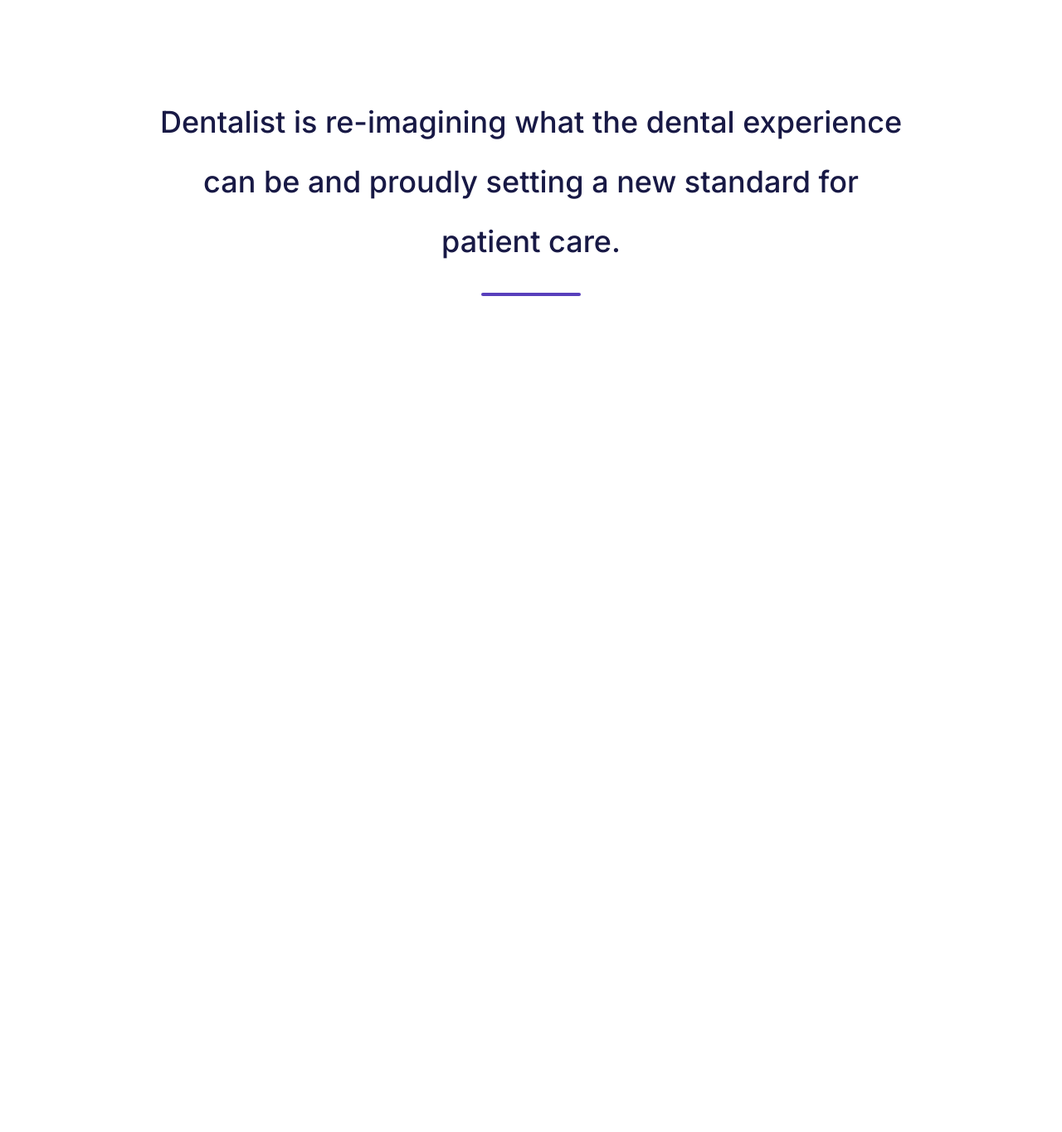
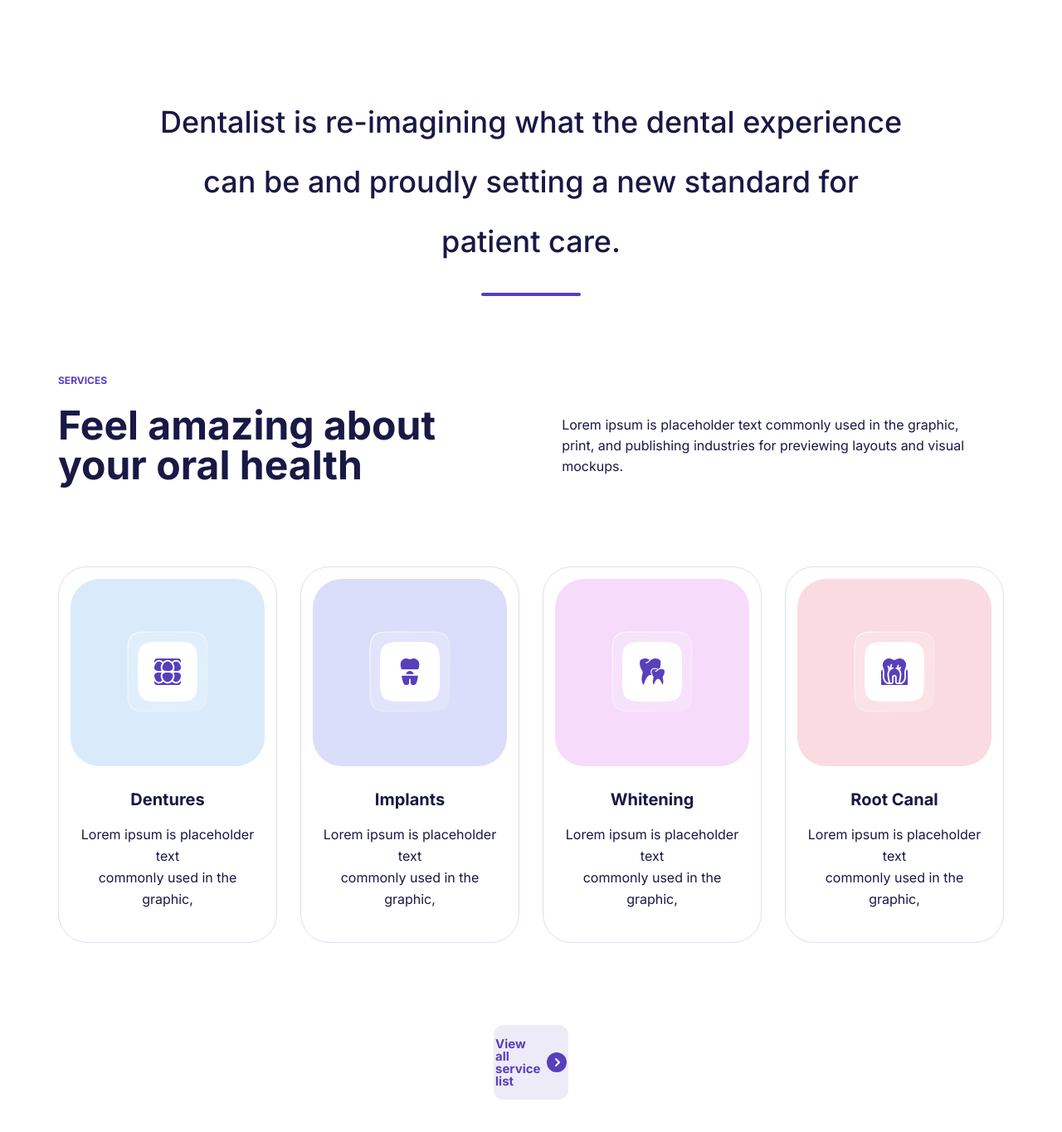
Before and after one commit to Wario-ajs/Dentalist-Page, a plain HTML site: page index.html in a window 1280 px wide. Shown: the part 845-2210 px from the top of the page at 83% size. Before the commit the page ends 1232 px from the top, so only its background shows below. Drawn offline with Linux system fonts and the light colour scheme.

Commit message:
Creating the services section on main, and adding adicional pages

```diff
--- a/assets/CSS/styles/main.css
+++ b/assets/CSS/styles/main.css
@@ -111,3 +111,108 @@
     padding-bottom: 0.5em;
     line-height: 200%;
 }
+
+/*======Services======*/
+
+.services {
+    padding: 3em 5em;
+}
+
+.services__title {
+    font-size: 12px;
+    font-weight: 700;
+    color: var(--roxo);
+    padding: 2em 0;
+}
+
+.services__subtitle--wrap {
+    display: flex;
+    justify-content: space-between;
+    align-items: center;
+    padding-bottom: 7em;
+}
+
+.services__subtitle {
+    font-size: 48px;
+    font-weight: 700;
+}
+
+.services__description {
+    font-size: 16px;
+    line-height: 156%;
+    padding-right: 3em;
+}
+
+.services__list {
+    display: flex;
+    justify-content: center;
+    gap: 2em;
+}
+
+.services__list--item {
+    text-align: center;
+    border-radius: 35px;
+    border: 1px solid #DBDEFA;
+    padding: 1em;
+    margin-bottom: 6em;
+    cursor: pointer;
+}
+
+.services__list--item:hover {
+    border: none;
+    box-shadow: 0px 64px 96px rgba(24, 25, 69, 0.05);
+}
+
+.list__img--container {
+    padding: 4.5em 3em;
+    border-radius: 35px;
+}
+
+.dentures {
+    background-color: var(--azul-claro);
+}
+
+.implants {
+    background-color: var(--roxo-secundario);
+}
+
+.whitening {
+    background-color: var(--lilas);
+}
+
+.rootcanal {
+    background-color: var(--rosa);
+}
+
+.list__item--title {
+    font-size: 20px;
+    font-weight: 700;
+    padding: 1.5em 1em 1em 1em;
+}
+
+.list__item--description {
+    font-size: 16px;
+    font-weight: 400;
+    line-height: 162%;
+    padding-bottom: 1em;
+    margin: 0 0.5em 0.5em 0.5em;
+}
+
+.services__button {
+    display: flex;
+    justify-content: center;
+    align-items: center;
+    gap: 0.5em;
+    padding: 1em;
+    margin: 1em 35em;
+    border-radius: 12px;
+    background-color: rgb(88, 63, 188, 0.1);
+    font-size: 15px;
+    font-weight: 700;
+    color: var(--roxo);
+    text-decoration: none;
+}
+
+.services__button:hover {
+    text-decoration: underline;
+}
--- a/index.html
+++ b/index.html
@@ -18,16 +18,16 @@
         <nav class="navbar">
             <ul class="navbar__list">
                 <li class="navbar__list-item">
-                    <a href="#" class="navbar__list-link">About Us</a>
+                    <a href="assets/pages/about.html" class="navbar__list-link">About Us</a>
                 </li>
                 <li class="navbar__list-item">
-                    <a href="#" class="navbar__list-link">New Patient</a>
+                    <a href="assets/pages/contact.html" class="navbar__list-link">New Patient</a>
                 </li>
                 <li class="navbar__list-item">
-                    <a href="#" class="navbar__list-link">Our Services</a>
+                    <a href="assets/pages/patient.html" class="navbar__list-link">Our Services</a>
                 </li>
                 <li class="navbar__list-item">
-                    <a href="#" class="navbar__list-link">Contact Us</a>
+                    <a href="assets/pages/services.html" class="navbar__list-link">Contact Us</a>
                 </li>
             </ul>
         </nav>
@@ -36,8 +36,11 @@
     <main>
         <section class="banner">
             <div class="banner__img-wrap">
-                <h1 class="banner__title">Entrust your smile<br>to professional</h1>
-                <p class="banner__description">Lorem ipsum is placeholder text commonly used in the graphic,<br>print, and publishing industries for previewing layouts and visual<br>mockups.</p>
+                <h1 class="banner__title">Entrust your smile<br>
+                    to professional</h1>
+                <p class="banner__description">Lorem ipsum is placeholder text commonly used in the graphic,
+                    <br>print, and publishing industries for previewing layouts and visual
+                    <br>mockups.</p>
                 <div class="banner__contact">
                     <a href="#" class="banner__button">Book an appointment</a>
                     <img src="assets/Img/home/phone.png" alt="telefone" class="banner__contact-img">
@@ -48,9 +51,56 @@
                 </div>
             </div>
             <div class="banner__sub">
-                <h2 class="banner__subtitle">Dentalist is re-imagining what the dental experience<br>can be and proudly setting a new standard for<br>patient care.</h2>
+                <h2 class="banner__subtitle">Dentalist is re-imagining what the dental experience
+                    <br>can be and proudly setting a new standard for
+                    <br>patient care.</h2>
                 <img src="assets/Img/home/line1.svg" alt="Linha" class="banner__subtitle--line">
             </div>
+        </section>
+        <section class="services">
+            <h2 class="services__title">SERVICES</h2>
+            <div class="services__subtitle--wrap">
+                <h3 class="services__subtitle">Feel amazing about
+                    <br>your oral health</h3>
+                <p class="services__description">Lorem ipsum is placeholder text commonly used in the graphic,
+                    <br>print, and publishing industries for previewing layouts and visual
+                    <br>mockups.</p>
+            </div>
+            <ul class="services__list">
+                <li class="services__list--item">
+                    <div class="list__img--container dentures">
+                        <img src="assets/Img/home/dentures.png" alt="Dentures" class="list__img">
+                    </div>
+                    <h3 class="list__item--title">Dentures</h3>
+                    <p class="list__item--description">Lorem ipsum is placeholder text
+                        <br>commonly used in the graphic,</p>
+                </li>
+                <li class="services__list--item">
+                    <div class="list__img--container implants">
+                        <img src="assets/Img/home/implants.png" alt="Implants" class="list__img">
+                    </div>
+                    <h3 class="list__item--title">Implants</h3>
+                    <p class="list__item--description">Lorem ipsum is placeholder text
+                        <br>commonly used in the graphic,</p>
+                </li>
+                <li class="services__list--item">
+                    <div class="list__img--container whitening">
+                        <img src="assets/Img/home/whitening.png" alt="Whitening" class="list__img">
+                    </div>
+                    <h3 class="list__item--title">Whitening</h3>
+                    <p class="list__item--description">Lorem ipsum is placeholder text
+                        <br>commonly used in the graphic,</p>
+                </li>
+                <li class="services__list--item">
+                    <div class="list__img--container rootcanal">
+                        <img src="assets/Img/home/rootcanal.png" alt="Root Canal" class="list__img">
+                    </div>
+                    <h3 class="list__item--title">Root Canal</h3>
+                    <p class="list__item--description">Lorem ipsum is placeholder text
+                        <br>commonly used in the graphic,</p>
+                </li>
+            </ul>
+            <a href="/assets/pages/services.html" class="services__button">View all service list<img src="/assets/Img/home/nexticon.svg" alt=""></a>
         </section>
     </main>
 </body>
```
Also changed, not shown: assets/pages/about.html (added, +36 -0 lines), assets/pages/contact.html (added, +36 -0 lines), assets/pages/patient.html (added, +36 -0 lines), assets/pages/services.html (added, +36 -0 lines), assets/Img/home/dentures.png (added), assets/Img/home/implants.png (added), assets/Img/home/rootcanal.png (added), assets/Img/home/whitening.png (added).
